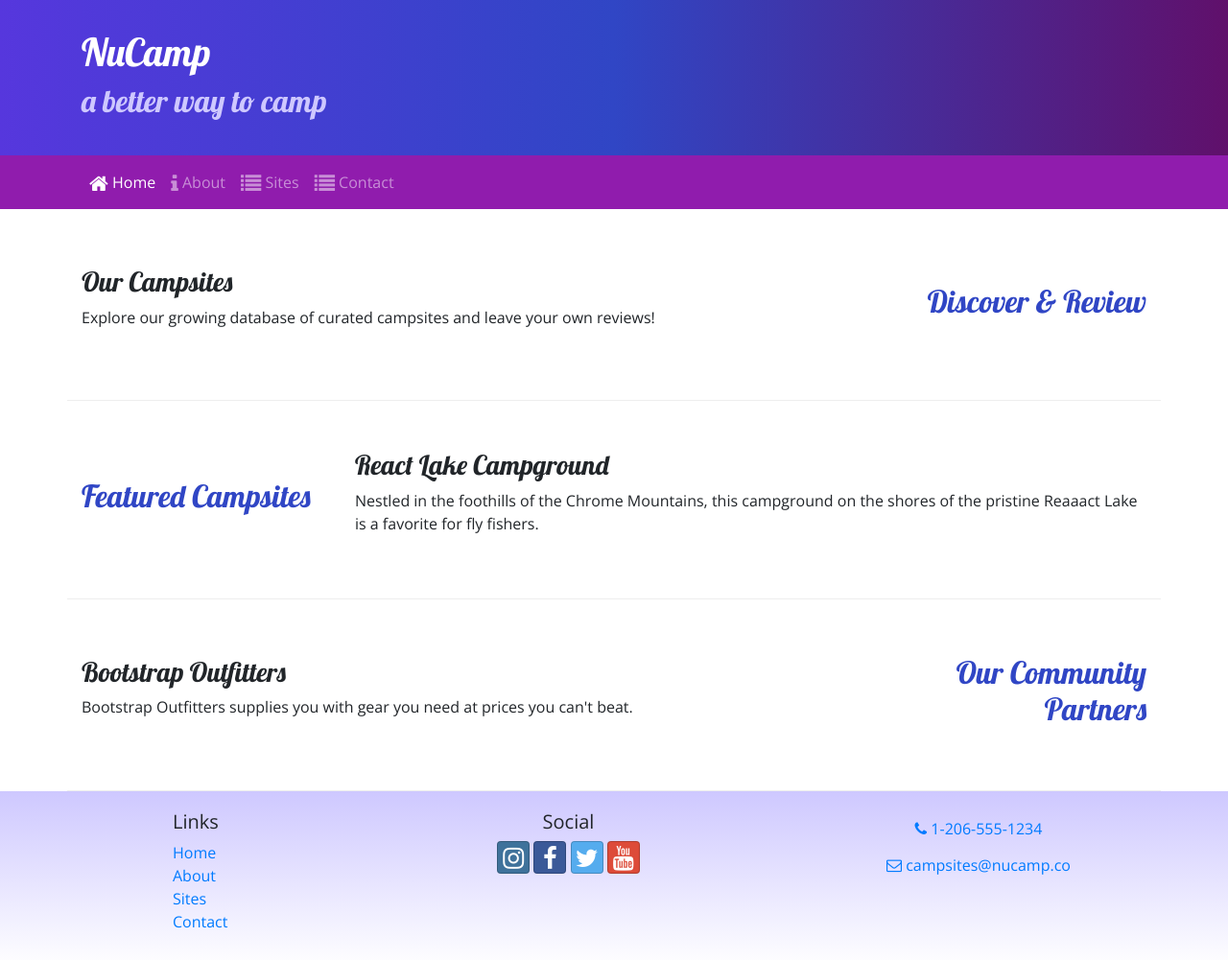
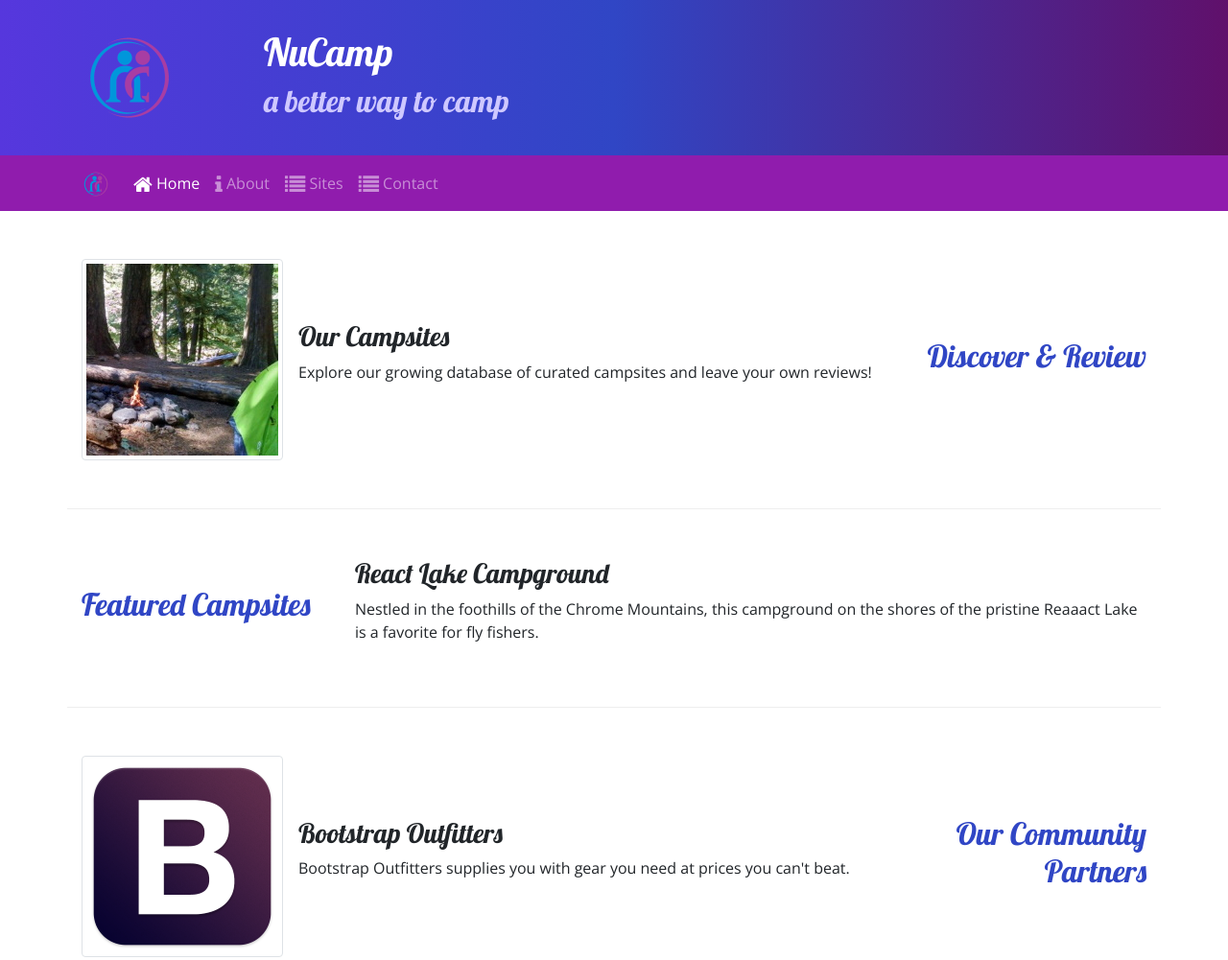
Before and after one commit to stacisoutherland24/index.html, a website: page index.html in a window 1280 px wide. Shown: the top 1001 px of the page at 96% size. Drawn offline with nearby package versions, Linux system fonts and the light colour scheme.

Commit message:
Images and media

```diff
--- a/index.html
+++ b/index.html
@@ -17,7 +17,14 @@
      <header class="jumbotron jumbotron-fluid">
           <div class="container">
                <div class="row">
+                    <div class="col-4 col-sm-3 col-md-2 align-self-center">
+                         <img src="img/logo.png" class="img-fluid" />
+                      </div>
                     <div class="col">
+
+
+
+
                          <h1>NuCamp</h1>
                          <h2>a better way to camp</h2>
                     </div>
@@ -26,7 +33,8 @@
      </header>
      <nav class="navbar navbar-expand-sm navbar-dark sticky-top">
           <div class="container">
-               <button class="navbar-toggler ml-auto" type="button" data-toggle="collapse" data-target="#nucampNavbar">
+               <a class="navbar-brand" href="#"><img src="img/logo.png" height="30" width="30" /></a>
+               <button class="navbar-toggler" type="button" data-toggle="collapse" data-target="#nucampNavbar">
                <span class="navbar-toggler-icon"></span>
                </button>
                <div class="collapse navbar-collapse" id="nucampNavbar">
@@ -49,9 +57,13 @@
                     <h2 class="text-sm-right">Discover & Review</h2>
                </div>
                <div class="col">
-                    <h3>Our Campsites</h3>
-                    <p class="d-none d-sm-block">Explore our growing database of curated campsites and leave your own
-                         reviews!</p>
+                    <div class="media">
+                        <img class="d-flex mr-3 img-thumbnail" src="img/breadcrumb-trail-thumb.jpg" alt="Breadcrumb Trail" />
+                        <div class="media-body align-self-center">
+                            <h3>Our Campsites</h3>
+                            <p class="d-none d-sm-block">Explore our growing database of curated campsites and leave your own reviews!</p>
+                        </div>
+                    </div>
                </div>
           </div>
 
@@ -72,10 +84,14 @@
                     <h2 class="text-sm-right">Our Community Partners</h2>
                </div>
                <div class="col">
-                    <h3>Bootstrap Outfitters</h3>
-                    <p class="d-none d-sm-block">Bootstrap Outfitters supplies you with gear you need at prices you
-                         can't beat.</p>
-               </div>
+                    <div class="media">
+                        <img class="d-flex mr-3 img-thumbnail" src="img/bootstrap-thumb.png" alt="Bootstrap Outfitters" />
+                        <div class="media-body align-self-center">
+                            <h3>Bootstrap Outfitters</h3>
+                            <p class="d-none d-sm-block">Bootstrap Outfitters supplies you with gear you need at prices you can't beat.</p>
+                        </div>
+                    </div>
+                </div>
           </div>
      </div>
 
```
Also changed, not shown: aboutus.html (+9 -2 lines), contactus.html (+5 -1 lines), img/bootstrap-thumb.png (added), img/breadcrumb-trail-thumb.jpg (added), img/breadcrumb-trail.jpg (added), img/chrome-river-thumb.jpg (added), img/chrome-river.jpg (added), img/logo.png (added), img/react-lake-thumb.jpg (added), img/react-lake.jpg (added), 1 other file.
